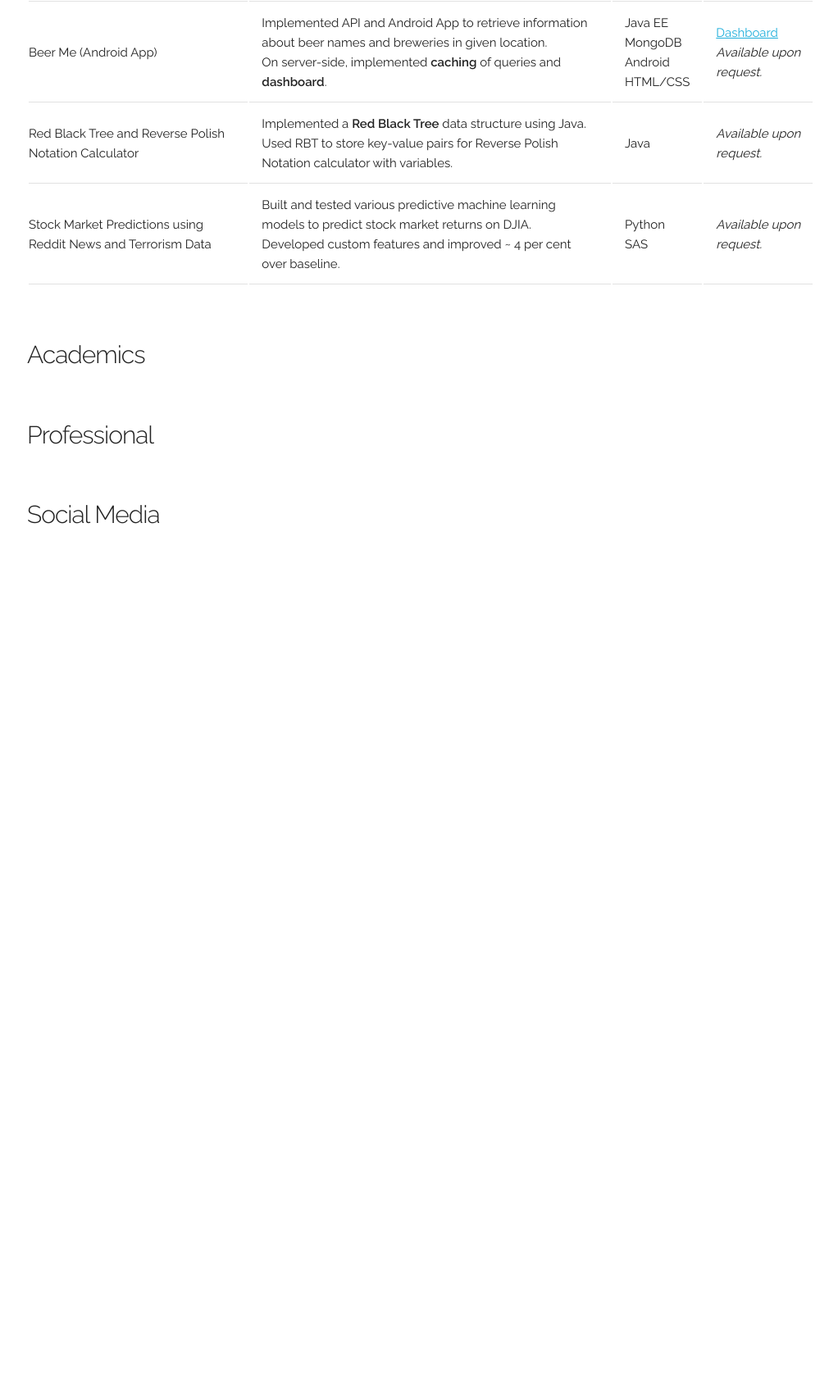
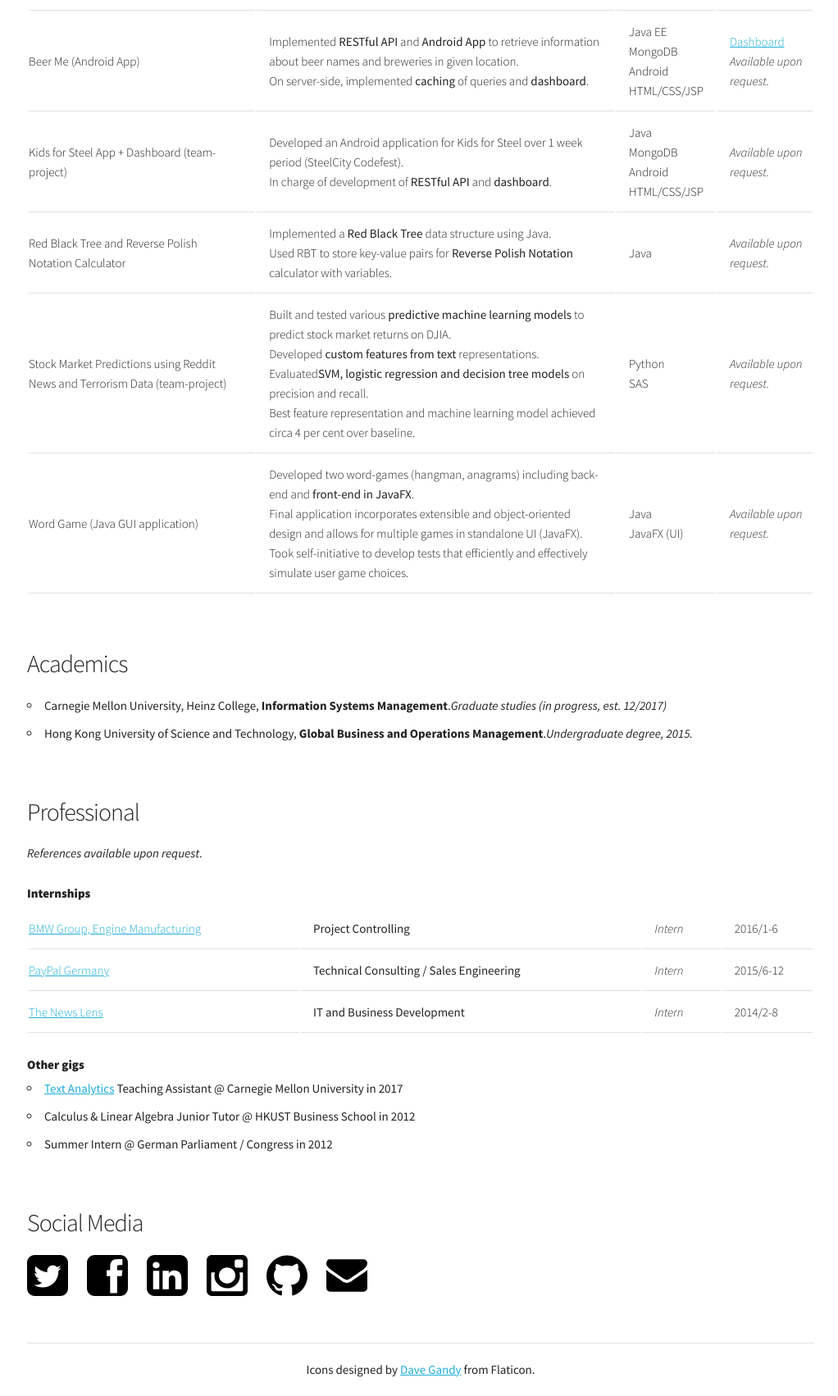
Before and after one commit to sjhermanek/old.sjhermanek.github.io, a plain HTML site: page index.html in a window 1280 px wide. Shown: the part 488-2191 px from the top of the page at 82% size, without its empty margins (127-1149 px from the left). Before the commit the page ends 1175 px from the top, so only its background shows below. Drawn offline with nearby package versions, Linux system fonts and the light colour scheme.

Commit message:
Updated profession & academic, new font.

```diff
--- a/index.html
+++ b/index.html
@@ -9,7 +9,7 @@
 
     <meta name="viewport" content="width=device-width, initial-scale=1">
 
-    <link href='//fonts.googleapis.com/css?family=Raleway:400,300,600' rel='stylesheet' type='text/css'>
+    <link href="https://fonts.googleapis.com/css?family=Source+Sans+Pro:200,200i,300,300i,400,400i,600,600i,700,700i,900,900i" rel="stylesheet">
 
     <link rel="stylesheet" href="https://cdnjs.cloudflare.com/ajax/libs/normalize/6.0.0/normalize.min.css">
     <link rel="stylesheet" href="https://cdnjs.cloudflare.com/ajax/libs/skeleton/2.0.4/skeleton.min.css">
@@ -31,6 +31,7 @@
                 <a href="#professional">Professional</a>
                 <a href="#socialmedia">Social Media</a>
             </h3>
+            <hr>
         </section>
         <main>
             <section id="projects">
@@ -52,8 +53,8 @@
                                 Developed a search engine capable of <b>Boolean Retrieval</b>,<br>
                                 <b>Language Models (Indri, BM25)</b>,<br>
                                 <b>Query Expansion</b>,<br>
-                                <b>Learning to Rank (LeToR)</b>,<br>
-                                and <b>Diversity (PM2, XQuad)</b>
+                                <b>Learning to Rank (LeToR)</b>, and<br>
+                                <b>Diversity (PM2, XQuad)</b>.
                             </td>
                             <td>Java</td>
                             <td><i>Available upon request.</i></td>
@@ -62,14 +63,14 @@
                         <tr>
                             <td>Beer Me (Android App)</td>
                             <td>
-                                Implemented API and Android App to retrieve information about beer names and breweries in given location.<br>
+                                Implemented <b>RESTful API</b> and <b>Android App</b> to retrieve information about beer names and breweries in given location.<br>
                                 On server-side, implemented <b>caching</b> of queries and <b>dashboard</b>.
                             </td>
                             <td>
                                 Java EE<br>
                                 MongoDB<br>
                                 Android<br>
-                                HTML/CSS<br>
+                                HTML/CSS/JSP<br>
                             </td>
                             <td>
                                 <a href="https://boiling-fortress-62068.herokuapp.com/AndroidBackendWebService/Dashboard">Dashboard</a><br>
@@ -78,24 +79,57 @@
                         </tr>
 
                         <tr>
+                            <td>Kids for Steel App + Dashboard (team-project)</td>
+                            <td>
+                                Developed an Android application for Kids for Steel over 1 week period (SteelCity Codefest).<br>
+                                In charge of development of <b>RESTful API</b> and <b>dashboard</b>.
+                            </td>
+                            <td>
+                                Java<br>
+                                MongoDB<br>
+                                Android<br>
+                                HTML/CSS/JSP<br>
+                            </td>
+                            <td><i>Available upon request.</i></td>
+                        </tr>
+
+
+
+                        <tr>
                             <td>Red Black Tree and Reverse Polish Notation Calculator</td>
                             <td>
                                 Implemented a <b>Red Black Tree</b> data structure using Java.<br>
-                                Used RBT to store key-value pairs for Reverse Polish Notation calculator with variables.<br>
+                                Used RBT to store key-value pairs for <b>Reverse Polish Notation</b> calculator with variables.<br>
                             </td>
                             <td>Java</td>
                             <td><i>Available upon request.</i></td>
                         </tr>
 
                         <tr>
-                            <td>Stock Market Predictions using Reddit News and Terrorism Data</td>
+                            <td>Stock Market Predictions using Reddit News and Terrorism Data (team-project)</td>
                             <td>
-                                Built and tested various predictive machine learning models to predict stock market returns on DJIA.<br>
-                                Developed custom features and improved ~ 4 per cent over baseline.
+                                Built and tested various <b>predictive machine learning models</b> to predict stock market returns on DJIA.<br>
+                                Developed <b>custom features from text</b> representations.<br>
+                                Evaluated<b>SVM, logistic regression and decision tree models</b> on precision and recall.<br>
+                                Best feature representation and machine learning model achieved circa 4 per cent over baseline.
                             </td>
                             <td>
                                 Python<br>
                                 SAS
+                            </td>
+                            <td><i>Available upon request.</i></td>
+                        </tr>
+
+                        <tr>
+                            <td>Word Game (Java GUI application)</td>
+                            <td>
+                                Developed two word-games (hangman, anagrams) including back-end and <b>front-end in JavaFX</b>.<br>
+                                Final application incorporates extensible and object-oriented design and allows for multiple games in standalone UI (JavaFX).<br>
+                                Took self-initiative to develop tests that efficiently and effectively simulate user game choices.<br>
+                            </td>
+                            <td>
+                                Java<br>
+                                JavaFX (UI)
                             </td>
                             <td><i>Available upon request.</i></td>
                         </tr>
@@ -105,9 +139,63 @@
                     </tbody>
                 </table>
             </section>
-            <section id="academics"><h2>Academics</h2></section>
-            <section id="professional"><h2>Professional</h2></section>
-            <section id="socialmedia"><h2>Social Media</h2></section>
+            <section id="academics">
+                <h2>Academics</h2>
+                <ul>
+                    <li>Carnegie Mellon University, Heinz College, <b>Information Systems Management</b>.<i>Graduate studies (in progress, est. 12/2017)</i></li>
+                    <li>Hong Kong University of Science and Technology, <b>Global Business and Operations Management</b>.<i>Undergraduate degree, 2015.</i></li>
+                </ul>
+            </section>
+            <section id="professional">
+                <h2>Professional</h2>
+                <i>References available upon request.</i>
+
+                <span class="professional_sub">Internships</span>
+                <table class="u-full-width" id="jobtable">
+                    <tbody>
+                    <tr>
+                        <td><a href="https://www.bmwgroup.com/en/company/production.html">BMW Group, Engine Manufacturing</a></td>
+                        <td><b>Project Controlling</b></td>
+                        <td><i>Intern</i></td>
+                        <td>2016/1-6</td>
+                    </tr>
+
+                    <tr>
+                        <td><a href="https://www.paypal.com/de/">PayPal Germany</a></td>
+                        <td><b>Technical Consulting / Sales Engineering</b></td>
+                        <td><i>Intern</i></td>
+                        <td>2015/6-12</td>
+                    </tr>
+
+                    <tr>
+                        <td><a href="https://www.thenewslens.com/">The News Lens</a></td>
+                        <td><b>IT and Business Development</b></td>
+                        <td><i>Intern</i></td>
+                        <td>2014/2-8</td>
+                    </tr>
+                    </tbody>
+                </table>
+
+                <span class="professional_sub">Other gigs</span>
+                <ul>
+                    <li><a href="http://boston.lti.cs.cmu.edu/classes/95-865/">Text Analytics</a> Teaching Assistant @ Carnegie Mellon University in 2017</li>
+                    <li>Calculus & Linear Algebra Junior Tutor @ HKUST Business School in 2012</li>
+                    <li>Summer Intern @ German Parliament / Congress in 2012</li>
+
+                </ul>
+
+            </section>
+            <section id="socialmedia">
+                <h2>Social Media</h2>
+                <div id="icon_container">
+                    <a href="http://twitter.com/stefanhermanek"><img class="icon" src="res/svg/001-square-1.svg"></a>
+                    <a href="http://facebook.com/stefanhermanek"><img class="icon" src="res/svg/003-square.svg"></a>
+                    <a href="http://linkedin.com/in/stefanhermanek"><img class="icon" src="res/svg/002-social.svg"></a>
+                    <a href="http://instagram.com/iamstefanh"><img class="icon" src="res/svg/005-instagram-symbol.svg"></a>
+                    <a href="http://github.com/sjhermanek"><img class="icon" src="res/svg/004-github-logo.svg"></a>
+                    <a href="mailto:stefanhermanek+hellothere@gmail.com?Subject=Hello there!"><img class="icon" src="res/svg/envelope.svg"></a>
+                </div>
+            </section>
         </main>
 
     </div>
@@ -116,4 +204,15 @@
 
 
 </body>
+
+<footer>
+    <div class="container">
+        <div class="row">
+            <hr>
+            <section id="attribution">Icons designed by <a href="http://www.flaticon.com/authors/dave-gandy">Dave Gandy</a> from Flaticon.</section>
+        </div>
+    </div>
+</footer>
+
+
 </html>
--- a/styles.css
+++ b/styles.css
@@ -1,3 +1,8 @@
+*
+{
+    font-family: 'Source Sans Pro', sans-serif;
+}
+
 #header h1
 {
     margin-top: 1em;
@@ -23,7 +28,42 @@ table
     /*all: initial;*/
 }
 
+tbody
+{
+    font-weight: 300;
+}
+
 section
 {
     padding: 2rem 0;
 }
+
+.professional_sub
+{
+    display: block;
+    margin-top: 25px;
+    margin-bottom: 5px;
+    font-weight: 800;
+}
+
+#jobtable
+{
+    margin-top: 0px;
+}
+
+.icon
+{
+    max-width: 50px;
+    max-heigth: 50px;
+    padding-right: 20px;
+}
+
+#attribution
+{
+    text-align: center;
+}
+
+hr
+{
+    margin-bottom: 0px;
+}
```
Also changed, not shown: res/svg/001-square-1.svg (added), res/svg/002-social.svg (added), res/svg/003-square.svg (added), res/svg/004-github-logo.svg (added), res/svg/005-instagram-symbol.svg (added), res/svg/envelope.svg (added).
